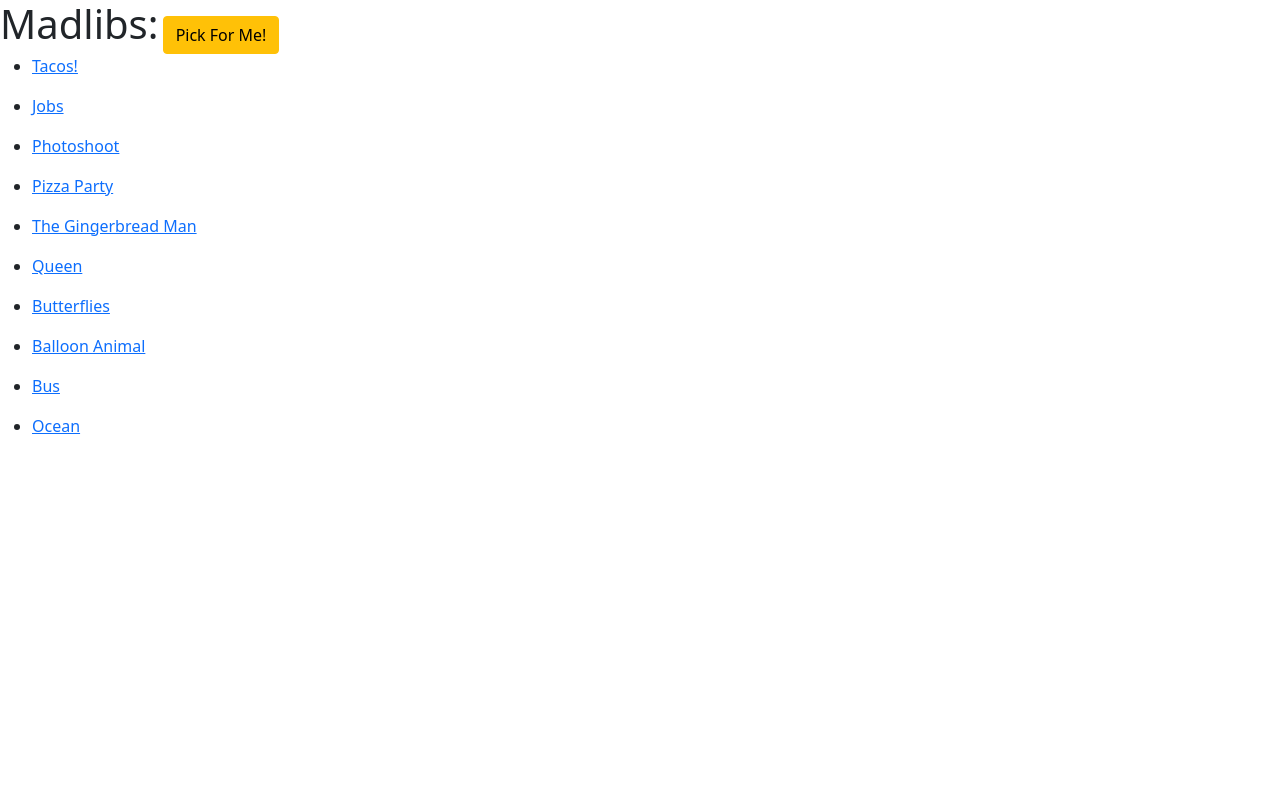
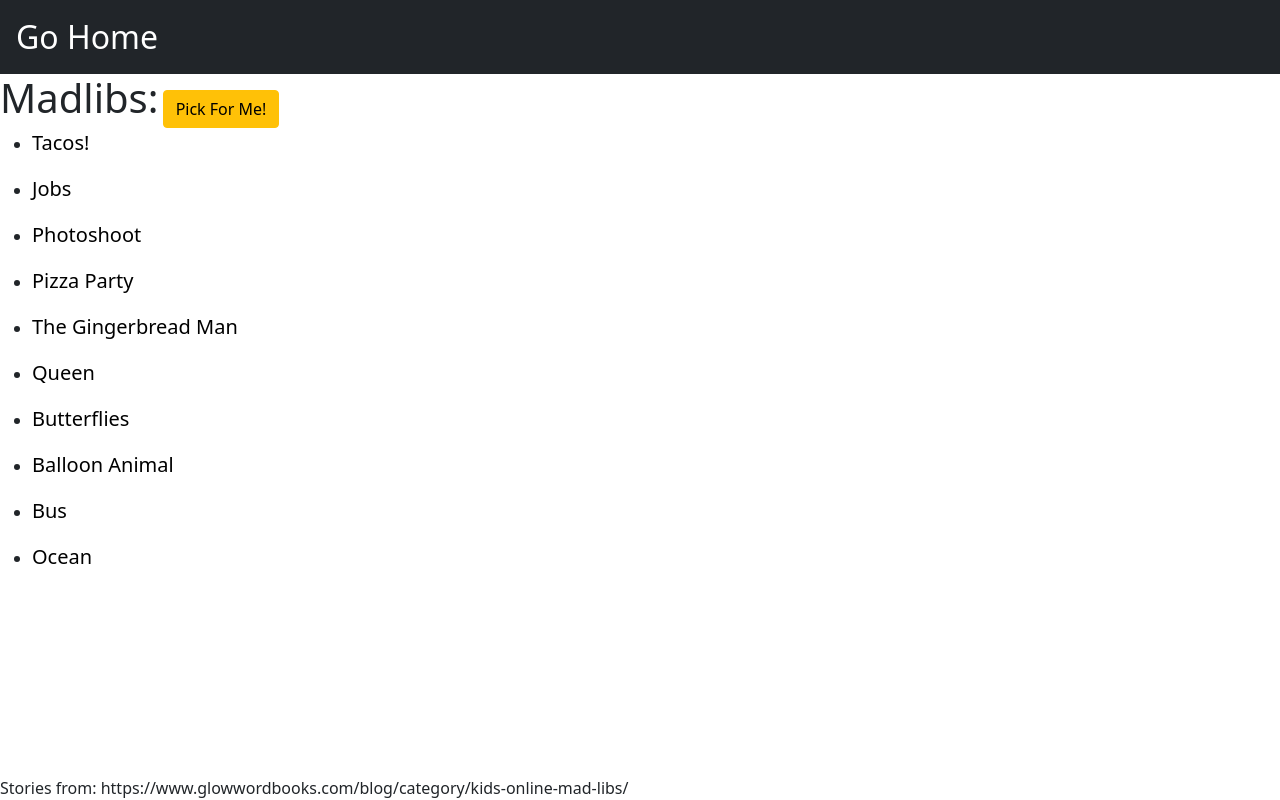
Before and after one commit to itssamich/Django_MadLibs, a Django app: page / in a window 1280 px wide. Run offline with Django 3.2, Linux system fonts and the light colour scheme; data comes from the database, SQL or seed files in the repository.

Commit message:
Added a navbar with some basic css

```diff
--- a/madlib/static/madlib/style.css
+++ b/madlib/static/madlib/style.css
@@ -5,9 +5,39 @@
 }
 
 .ul{
-    list-style: none;
+    list-style: none !important;
 }
 
 h1{
     display: inline !important;
 }
+
+.madlib{
+    text-decoration: none !important;
+    color: black !important;
+    font-size: 1.25rem !important;
+}
+
+footer{
+    position: absolute;
+    bottom: 0 !important;
+}
+
+.navbar-brand {
+    margin-left: 1rem !important;
+    font-size: 2rem !important;
+    transition: color .15s ease-in-out,background-color .15s ease-in-out,border-color .15s ease-in-out;
+}
+
+.navbar-brand:hover {
+    color: red !important;
+}
+
+.nav-link {
+    color: purple !important;
+    padding-right: 2rem !important;
+}
+
+.nav-link:hover{
+    color: blueviolet !important;
+}
--- a/madlib/templates/madlib/base.html
+++ b/madlib/templates/madlib/base.html
@@ -8,7 +8,14 @@
 
 </head>
 <body>
+    <nav class="navbar navbar-dark bg-dark">
+        <a href="{%  url 'madlib:index' %}" class="navbar-brand">Go Home</a>
+        </div>
+    </nav>
     {% block body %}
 
     {% endblock %}
+    <footer>
+        Stories from: https://www.glowwordbooks.com/blog/category/kids-online-mad-libs/
+    </footer>
 </body>
--- a/madlib/templates/madlib/index.html
+++ b/madlib/templates/madlib/index.html
@@ -19,7 +19,7 @@
             <li>
                 <div class="row">
                     <div class="col-md-5">
-                        <a href="{% url 'madlib:game' lib.id %}">{{ lib.title }}</a>
+                        <a href="{% url 'madlib:game' lib.id %}" class='madlib'>{{ lib.title }}</a>
                     </div>
                 </div>
             </li>
```
